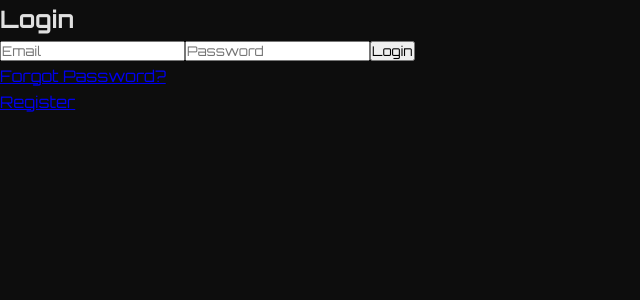
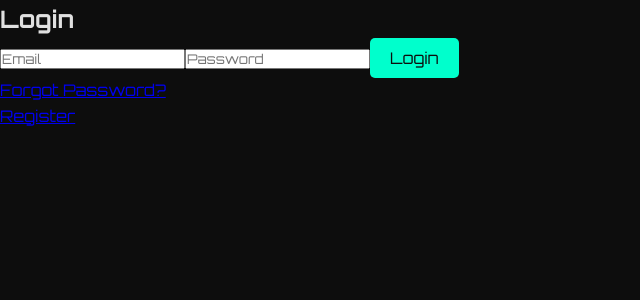
Before and after one commit to Siddharthjw/chat-frontend, a React (Create React App) app: page /login in a window 1280 px wide. Shown: the top 300 px of the page, without its empty margins (0-640 px from the left). Built offline with nearby package versions, Linux system fonts and the light colour scheme.

Commit message:
Update Login.js

```diff
--- a/src/components/Login.js
+++ b/src/components/Login.js
@@ -26,7 +26,7 @@
       <form onSubmit={handleLogin}>
         <input type="email" placeholder="Email" value={email} onChange={(e)=> setEmail(e.target.value)} required />
         <input type="password" placeholder="Password" value={password} onChange={(e)=> setPassword(e.target.value)} required />
-        <button type="submit">Login</button>
+        <button type="submit" className="button">Login</button>
       </form>
       <a href="/forgot-password">Forgot Password?</a><br/>
       <a href="/register">Register</a>
```
